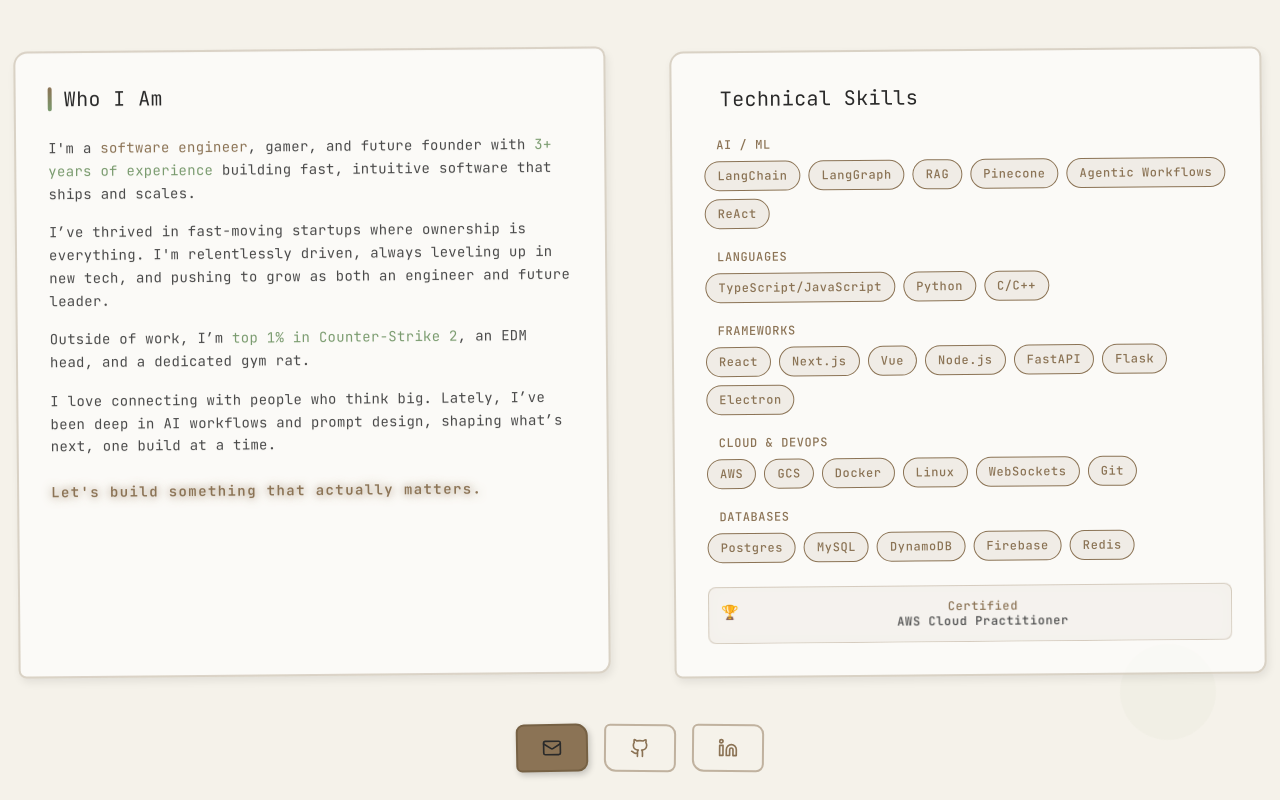
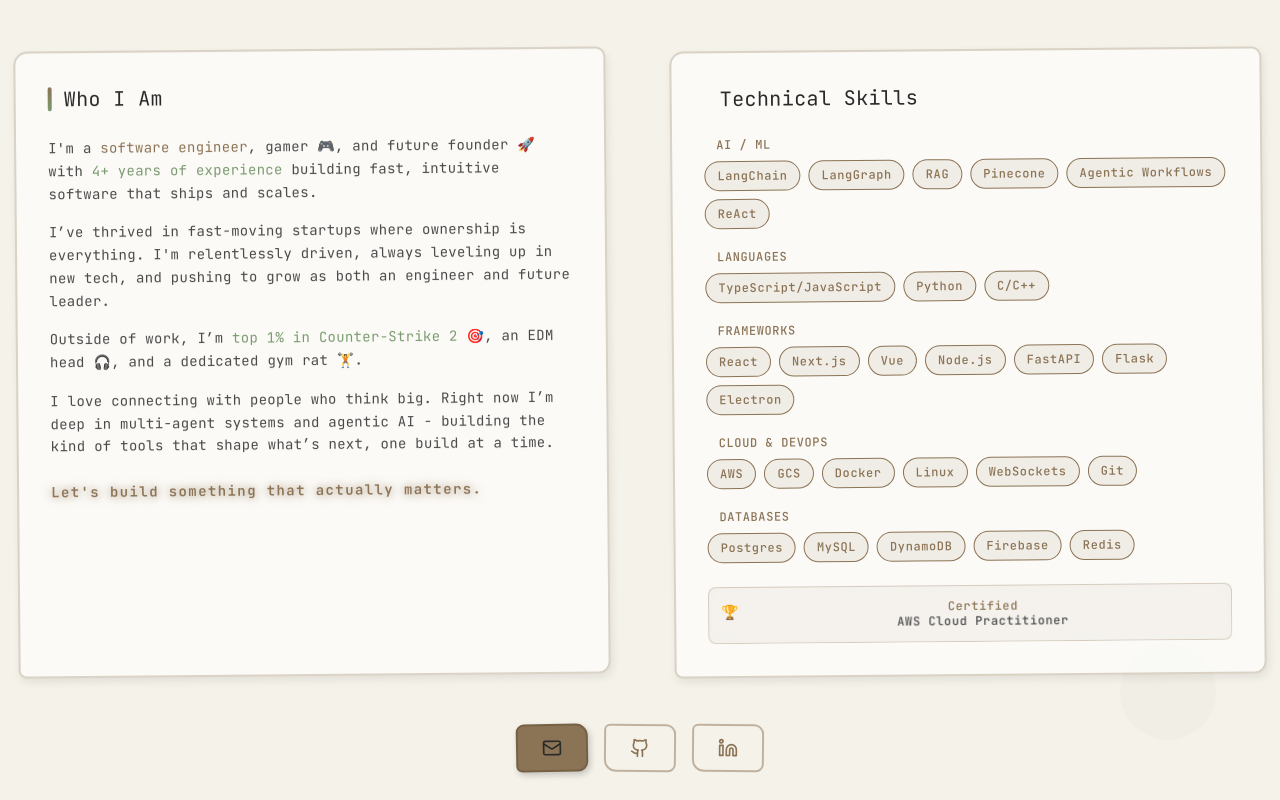
Before and after one commit to iankuys/my-portfolio-vite, a React (Vite) app: page / in a window 1280 px wide. Shown: the part 860-1660 px from the top of the page. Built offline with nearby package versions, Linux system fonts and the light colour scheme.

Commit message:
clean up

```diff
--- a/src/components/About.jsx
+++ b/src/components/About.jsx
@@ -58,16 +58,16 @@
                             </div>
                             <div className="space-y-4 text-secondary leading-relaxed text-sm text-left">
                                 <p className="transition-all duration-300 hover:text-primary">
-                                    I'm a <span className="text-accent font-semibold">software engineer</span>, gamer, and future founder with <span className="text-green font-semibold">3+ years of experience</span> building fast, intuitive software that ships and scales.
+                                    I'm a <span className="text-accent font-semibold">software engineer</span>, gamer 🎮, and future founder 🚀 with <span className="text-green font-semibold">4+ years of experience</span> building fast, intuitive software that ships and scales.
                                 </p>
                                 <p className="transition-all duration-300 hover:text-primary">
                                     I’ve thrived in fast-moving startups where ownership is everything. I'm relentlessly driven, always leveling up in new tech, and pushing to grow as both an engineer and future leader.
                                 </p>
                                 <p className="transition-all duration-300 hover:text-primary">
-                                    Outside of work, I’m <span className="text-green font-semibold">top 1% in Counter-Strike 2</span>, an EDM head, and a dedicated gym rat.
+                                    Outside of work, I’m <span className="text-green font-semibold">top 1% in Counter-Strike 2</span> 🎯, an EDM head 🎧, and a dedicated gym rat 🏋️.
                                 </p>
                                 <p className="transition-all duration-300 hover:text-primary">
-                                    I love connecting with people who think big. Lately, I’ve been deep in <span className="text-purple font-semibold">AI workflows and prompt design</span>, shaping what’s next, one build at a time.
+                                    I love connecting with people who think big. Right now I’m deep in <span className="text-purple font-semibold">multi-agent systems and agentic AI</span> - building the kind of tools that shape what’s next, one build at a time.
                                 </p>
                                 <p className="text-accent font-semibold text-sm mt-6 font-code">
                                     Let's build something that actually matters.
--- a/src/components/Experience.jsx
+++ b/src/components/Experience.jsx
@@ -249,7 +249,7 @@
                     {/* Summary stats section */}
                     <div className="mt-16 grid md:grid-cols-3 gap-6">
                         <div className="liquid-glass p-6 text-center hover-glow">
-                            <div className="text-3xl font-bold text-accent mb-2">3+</div>
+                            <div className="text-3xl font-bold text-accent mb-2">4+</div>
                             <div className="text-muted font-code text-sm">Years Experience</div>
                         </div>
                         <div className="liquid-glass p-6 text-center hover-glow">
```
